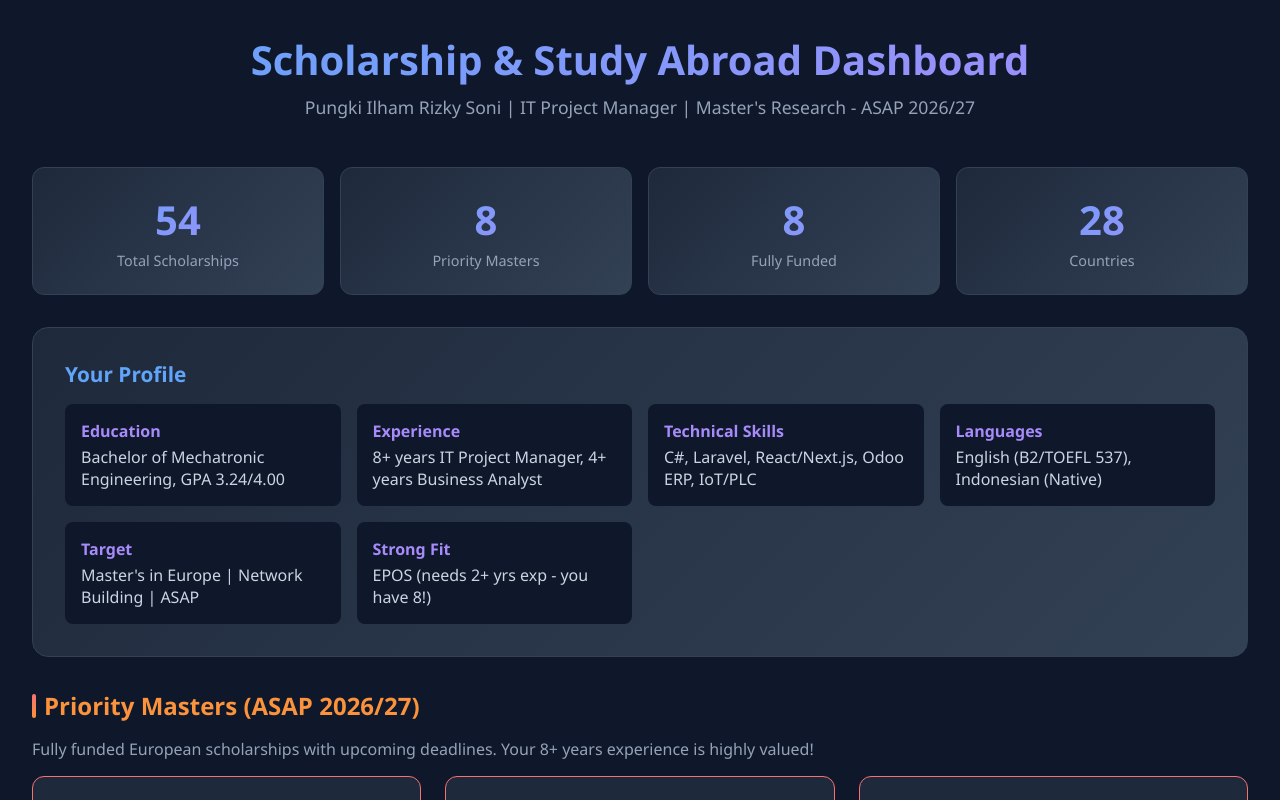
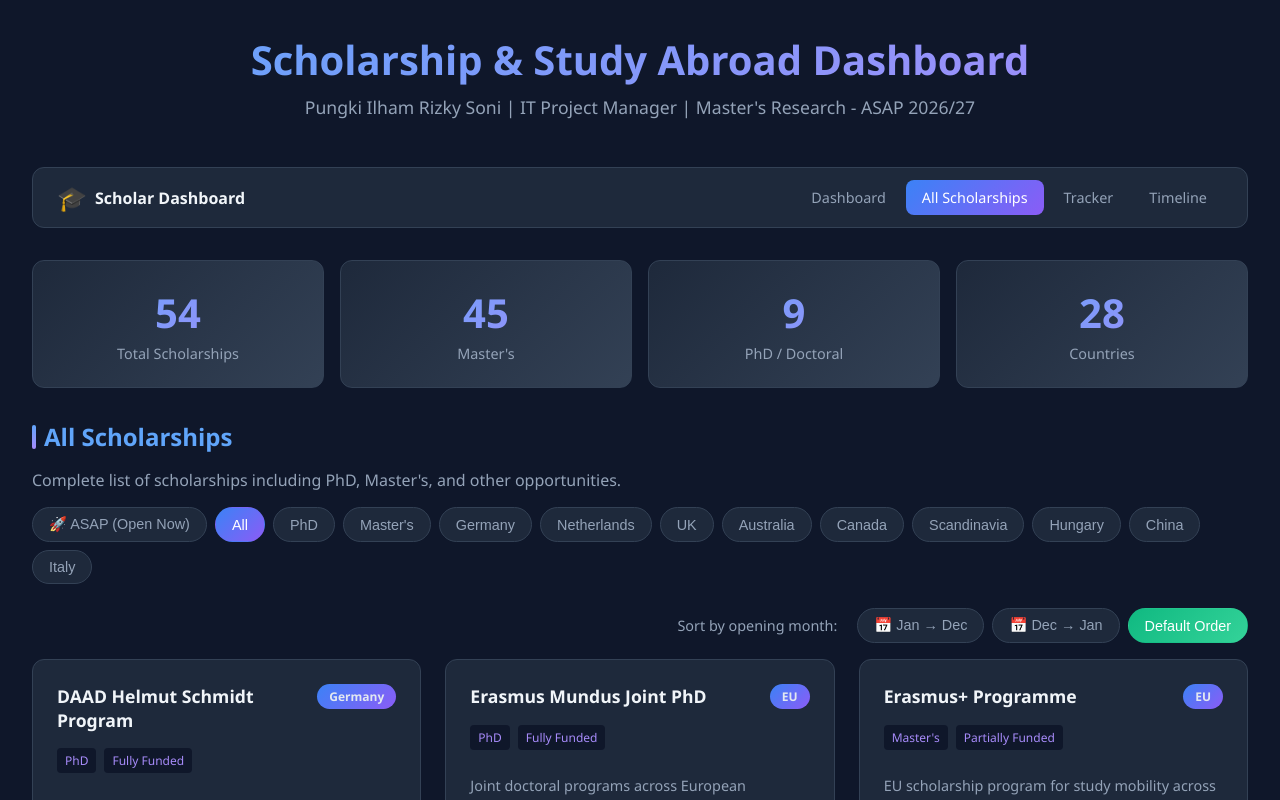
Before and after one commit to pungkiilham/scholarship_master-phd, a React (Vite) app: page /scholarships in a window 1280 px wide. Shown: the top 800 px of the page. Built offline with nearby package versions, Linux system fonts and the light colour scheme.

Commit message:
Add React Router with multi-page navigation (Dashboard, Scholarships, Tracker, Timeline)

```diff
--- a/package.json
+++ b/package.json
@@ -10,7 +10,8 @@
   },
   "dependencies": {
     "react": "^18.2.0",
-    "react-dom": "^18.2.0"
+    "react-dom": "^18.2.0",
+    "react-router-dom": "^7.18.1"
   },
   "devDependencies": {
     "@vitejs/plugin-react": "^4.2.1",
--- a/src/App.css
+++ b/src/App.css
@@ -579,7 +579,73 @@ h1 {
   font-size: 0.9rem;
 }
 
+.navbar {
+  display: flex;
+  justify-content: space-between;
+  align-items: center;
+  background: #1e293b;
+  border-radius: 12px;
+  padding: 0.75rem 1.5rem;
+  margin-bottom: 2rem;
+  border: 1px solid #334155;
+}
+
+.nav-brand {
+  display: flex;
+  align-items: center;
+  gap: 0.5rem;
+}
+
+.nav-logo {
+  font-size: 1.5rem;
+}
+
+.nav-title {
+  color: #f1f5f9;
+  font-weight: 600;
+  font-size: 1rem;
+}
+
+.nav-links {
+  display: flex;
+  gap: 0.25rem;
+}
+
+.nav-link {
+  color: #94a3b8;
+  text-decoration: none;
+  padding: 0.5rem 1rem;
+  border-radius: 8px;
+  font-size: 0.9rem;
+  transition: all 0.3s;
+}
+
+.nav-link:hover {
+  background: #0f172a;
+  color: #e2e8f0;
+}
+
+.nav-link.active {
+  background: linear-gradient(135deg, #3b82f6, #8b5cf6);
+  color: white;
+}
+
 @media (max-width: 768px) {
+  .navbar {
+    flex-direction: column;
+    gap: 0.75rem;
+    padding: 1rem;
+  }
+
+  .nav-links {
+    flex-wrap: wrap;
+    justify-content: center;
+  }
+
+  .nav-link {
+    font-size: 0.85rem;
+    padding: 0.4rem 0.75rem;
+  }
   h1 {
     font-size: 1.8rem;
   }
--- a/src/App.jsx
+++ b/src/App.jsx
@@ -1,4 +1,5 @@
 import { useMemo } from 'react'
+import { Routes, Route } from 'react-router-dom'
 import StatsCard from './components/StatsCard'
 import ProfileCard from './components/ProfileCard'
 import PrioritySection from './components/PrioritySection'
@@ -6,7 +7,8 @@ import AllScholarships from './components/AllScholarships'
 import ApplicationTracker from './components/ApplicationTracker'
 import ActionTimeline from './components/ActionTimeline'
 import NotesSection from './components/NotesSection'
-import { priorityScholarships, allScholarships } from './data/scholarships'
+import NavBar from './components/NavBar'
+import { allScholarships } from './data/scholarships'
 
 export default function App() {
   const countries = useMemo(() => {
@@ -21,19 +23,27 @@ export default function App() {
         <p className="subtitle">Pungki Ilham Rizky Soni | IT Project Manager | Master's Research - ASAP 2026/27</p>
       </header>
 
+      <NavBar />
+
       <div className="stats">
         <StatsCard number={allScholarships.length} label="Total Scholarships" />
-        <StatsCard number={priorityScholarships.length} label="Priority Masters" />
-        <StatsCard number={priorityScholarships.length} label="Fully Funded" />
+        <StatsCard number={allScholarships.filter(s => s.degree === 'masters').length} label="Master's" />
+        <StatsCard number={allScholarships.filter(s => s.degree === 'phd').length} label="PhD / Doctoral" />
         <StatsCard number={countries} label="Countries" />
       </div>
 
-      <ProfileCard />
-      <PrioritySection />
-      <AllScholarships />
-      <ApplicationTracker />
-      <ActionTimeline />
-      <NotesSection />
+      <Routes>
+        <Route path="/" element={
+          <>
+            <ProfileCard />
+            <PrioritySection />
+            <NotesSection />
+          </>
+        } />
+        <Route path="/scholarships" element={<AllScholarships />} />
+        <Route path="/tracker" element={<ApplicationTracker />} />
+        <Route path="/timeline" element={<ActionTimeline />} />
+      </Routes>
     </div>
   )
 }
--- /dev/null
+++ b/src/components/NavBar.jsx
@@ -0,0 +1,26 @@
+import { NavLink } from 'react-router-dom'
+
+export default function NavBar() {
+  return (
+    <nav className="navbar">
+      <div className="nav-brand">
+        <span className="nav-logo">🎓</span>
+        <span className="nav-title">Scholar Dashboard</span>
+      </div>
+      <div className="nav-links">
+        <NavLink to="/" end className={({ isActive }) => isActive ? 'nav-link active' : 'nav-link'}>
+          Dashboard
+        </NavLink>
+        <NavLink to="/scholarships" className={({ isActive }) => isActive ? 'nav-link active' : 'nav-link'}>
+          All Scholarships
+        </NavLink>
+        <NavLink to="/tracker" className={({ isActive }) => isActive ? 'nav-link active' : 'nav-link'}>
+          Tracker
+        </NavLink>
+        <NavLink to="/timeline" className={({ isActive }) => isActive ? 'nav-link active' : 'nav-link'}>
+          Timeline
+        </NavLink>
+      </div>
+    </nav>
+  )
+}
--- a/src/main.jsx
+++ b/src/main.jsx
@@ -1,10 +1,13 @@
 import React from 'react'
 import ReactDOM from 'react-dom/client'
+import { BrowserRouter } from 'react-router-dom'
 import App from './App'
 import './App.css'
 
 ReactDOM.createRoot(document.getElementById('root')).render(
   <React.StrictMode>
-    <App />
+    <BrowserRouter>
+      <App />
+    </BrowserRouter>
   </React.StrictMode>,
 )
```
Also changed, not shown: 1 other file (tests, documents, lock files or other folders).
